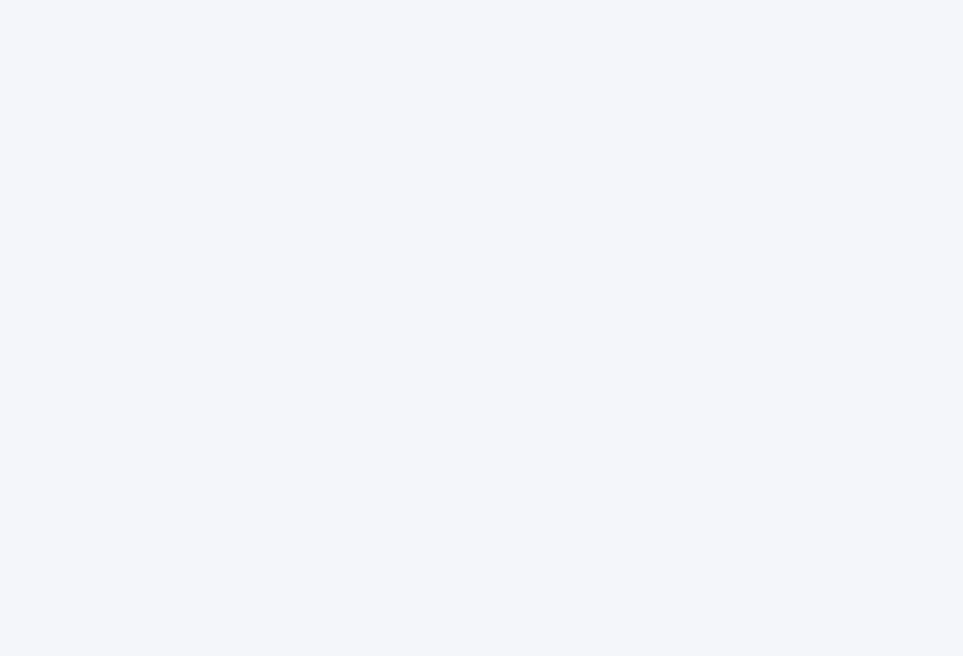
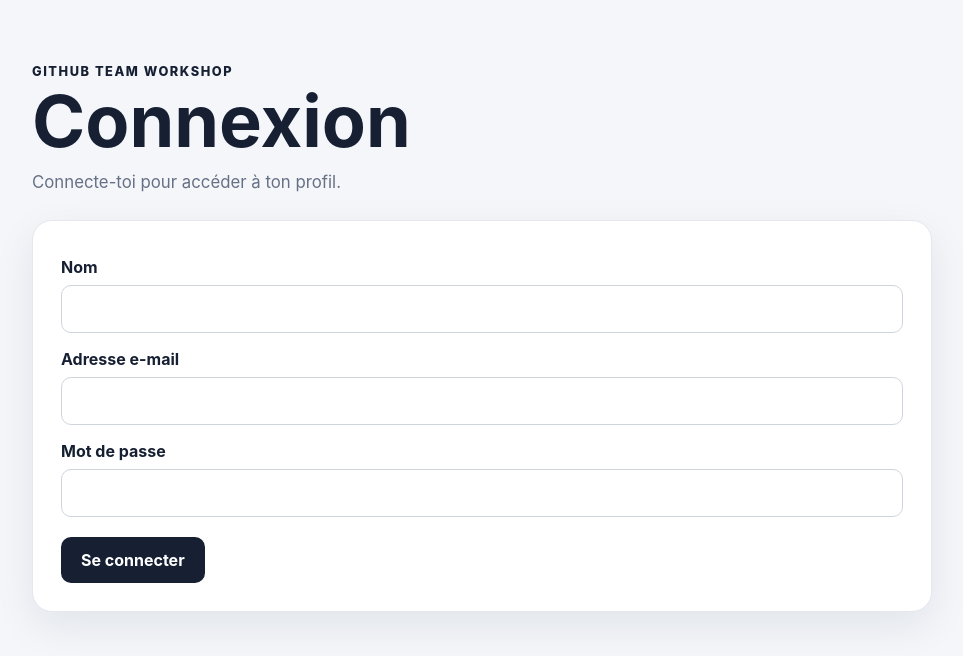
Before and after one commit to MaxVast/github-e4, a React (Vite) app: page /login in a window 1280 px wide. Before the commit this address had no page. Shown: the top 656 px of the page, without its empty margins (158-1121 px from the left). Built offline with nearby package versions, Linux system fonts and the light colour scheme.

Commit message:
feat(auth): ajouter la page de connexion et la route protégée
Refs #16

```diff
--- a/src/App.jsx
+++ b/src/App.jsx
@@ -1,17 +1,21 @@
-
 import { BrowserRouter, Route, Routes } from "react-router-dom";
 
 import Home from "./page/Home/Home";
+import Login from "./page/Login/Login";
+import UserProvider from "./user/UserProvider";
 
 
 function App() {
 
   return (
-    <BrowserRouter>
-      <Routes>
-        <Route path='/a' element={<Home/>} />
-      </Routes>
-    </BrowserRouter>
+    <UserProvider>
+      <BrowserRouter>
+        <Routes>
+          <Route path='/a' element={<Home/>} />
+          <Route path='/login' element={<Login/>} />
+        </Routes>
+      </BrowserRouter>
+    </UserProvider>
   );
 }
 
--- /dev/null
+++ b/src/page/Login/Login.jsx
@@ -0,0 +1,90 @@
+import { useState } from "react";
+import { Navigate, useLocation, useNavigate } from "react-router-dom";
+import { useUser } from "../../user/UserContext";
+import { MIN_PASSWORD_LENGTH } from "../../user/userStorage";
+
+function Login() {
+  const { user, login } = useUser();
+  const navigate = useNavigate();
+  const location = useLocation();
+  const redirectTo = location.state?.from ?? "/profile";
+
+  const [name, setName] = useState("");
+  const [email, setEmail] = useState("");
+  const [password, setPassword] = useState("");
+  const [error, setError] = useState("");
+
+  if (user) {
+    return <Navigate to={redirectTo} replace />;
+  }
+
+  async function handleSubmit(event) {
+    event.preventDefault();
+
+    if (!name.trim()) {
+      setError("Le nom est obligatoire.");
+      return;
+    }
+
+    if (!(await login({ name, email, password }))) {
+      setError("Mot de passe incorrect.");
+      return;
+    }
+
+    navigate(redirectTo, { replace: true });
+  }
+
+  return (
+    <main className="container">
+      <header className="hero">
+        <p className="eyebrow">GitHub Team Workshop</p>
+        <h1>Connexion</h1>
+        <p>Connecte-toi pour accéder à ton profil.</p>
+      </header>
+
+      <section className="card">
+        <form className="profile-form" onSubmit={handleSubmit}>
+          <label htmlFor="login-name">Nom</label>
+          <input
+            id="login-name"
+            value={name}
+            onChange={(event) => setName(event.target.value)}
+            autoComplete="name"
+            required
+          />
+
+          <label htmlFor="login-email">Adresse e-mail</label>
+          <input
+            id="login-email"
+            type="email"
+            value={email}
+            onChange={(event) => setEmail(event.target.value)}
+            autoComplete="email"
+            required
+          />
+
+          <label htmlFor="login-password">Mot de passe</label>
+          <input
+            id="login-password"
+            type="password"
+            value={password}
+            onChange={(event) => setPassword(event.target.value)}
+            autoComplete="current-password"
+            minLength={MIN_PASSWORD_LENGTH}
+            required
+          />
+
+          {error && (
+            <p className="form-message error" role="alert">
+              {error}
+            </p>
+          )}
+
+          <button type="submit">Se connecter</button>
+        </form>
+      </section>
+    </main>
+  );
+}
+
+export default Login;
--- a/src/styles.css
+++ b/src/styles.css
@@ -170,6 +170,58 @@ button {
   border-radius: 12px;
 }
 
+.card + .card {
+  margin-top: 20px;
+}
+
+.profile-form {
+  display: grid;
+  gap: 8px;
+}
+
+.profile-form h2 {
+  margin: 0 0 8px;
+  font-size: 1.25rem;
+}
+
+.profile-form label {
+  margin-top: 8px;
+  font-weight: 700;
+}
+
+.profile-form input {
+  min-width: 0;
+  padding: 13px 14px;
+  border: 1px solid #d0d5dd;
+  border-radius: 10px;
+  outline: none;
+}
+
+.profile-form input:focus {
+  border-color: #667085;
+}
+
+.profile-form button {
+  justify-self: start;
+  margin-top: 12px;
+  padding: 13px 20px;
+  border: 0;
+  border-radius: 10px;
+  background: #172033;
+  color: white;
+  font-weight: 700;
+}
+
+.form-message {
+  margin: 4px 0 0;
+  color: #067647;
+  font-weight: 600;
+}
+
+.form-message.error {
+  color: #b42318;
+}
+
 footer {
   display: flex;
   justify-content: center;
@@ -197,4 +249,8 @@ footer {
   .filters {
     flex-wrap: wrap;
   }
+
+  .profile-form button {
+    justify-self: stretch;
+  }
 }
```
Also changed, not shown: src/components/ProtectedRoute.jsx (added, +15 -0 lines).
